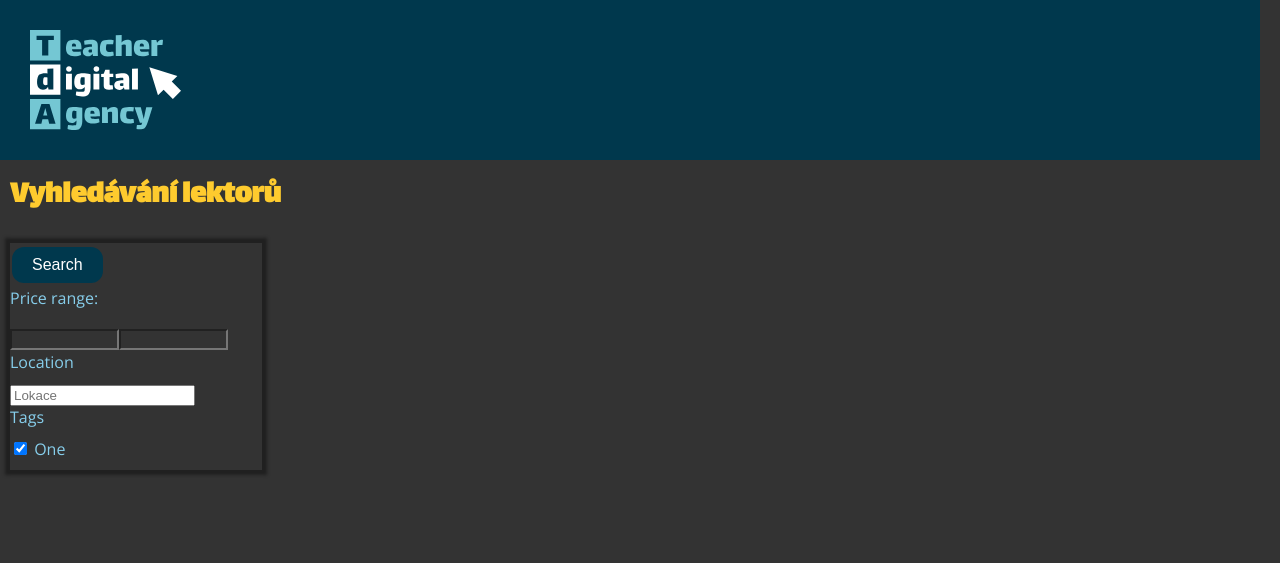
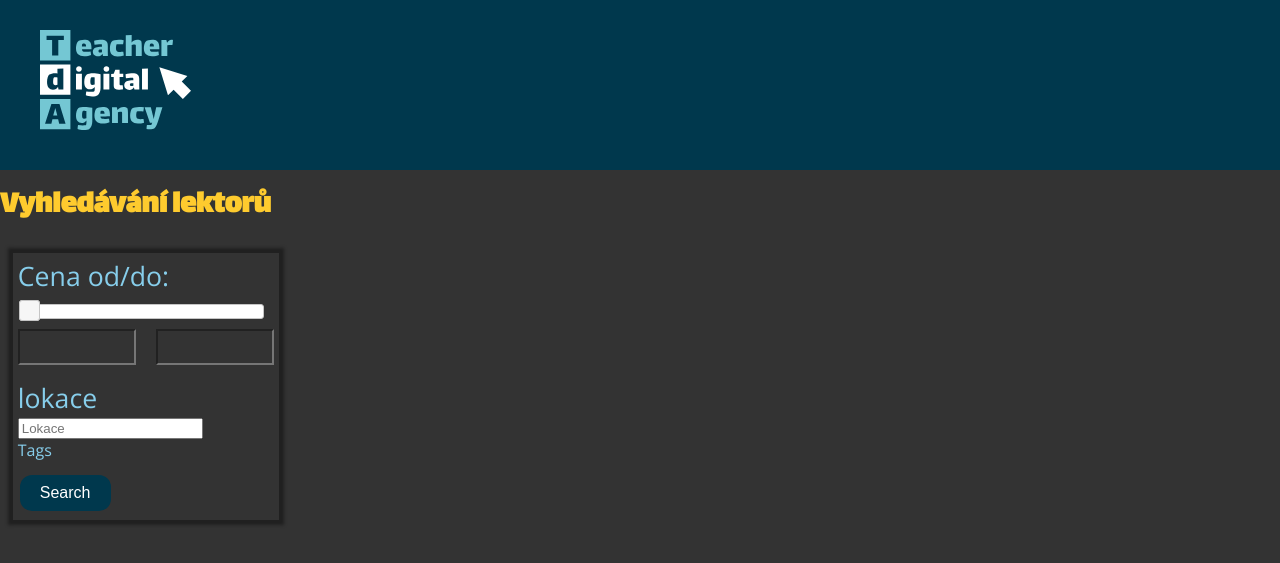
Before and after one commit to GlaryCZ/TdA24-EXTREMISTI, a Flask app: page / in a window 1280 px wide. Shown: the top 563 px of the page. Run offline with Flask 3, Linux system fonts and the light colour scheme; data that the repository does not hold is empty.

Commit message:
visual vylepseni

```diff
--- a/app/static/styles.css
+++ b/app/static/styles.css
@@ -14,7 +14,7 @@ html {
 }
 
 body {
-    margin: 10px;
+    margin: 0px;
 }
 
 h1, h2, h3, h4 {
@@ -44,9 +44,8 @@ label {
 }
 
 #profile {
-    margin-left: 50px;
-    margin-right: 50px;
     box-shadow: 0 0 3px 5px #202020; /*  #74b2ca  */
+    padding-bottom: 1px;
 }
 
 #slider-range {
@@ -130,7 +129,7 @@ label {
 
 #nav-bar {
     background-color: #00384D;
-    margin: -10px -10px;
+    margin: -10px 0px;
     width: 100%;
 }
 #footer {
@@ -145,16 +144,45 @@ label {
 #filters {
     float: left;
     width: 20%;
+    margin-left: 1%;
     border: 5px #FECB2E;
+    padding: 5px;
     box-shadow: 0 0 3px 5px #202020; /*  #74b2ca  */
 }
 
 #profile-list {
+    margin-left: 1%;
+    margin-right: 1%;
     float: left;
-    width: 80%;
+    width: 75%;
+    padding: 5px;
 }
 
 #amount-max {
     background: fixed;
     text-align: right;
+    float: right;
+    height: 30px;
+    width: 110px;
+    font-size: 20pt;
 }
+
+#amount-min {
+    background: fixed;
+    text-align: left;
+    float: left;
+    height: 30px;
+    width: 110px;
+    font-size: 20pt;
+}
+
+#price-range-text {
+    font-size: 20pt;
+    margin-bottom: 0px;
+}
+
+#location-text {
+    margin-top: 15px;
+    font-size: 20pt;
+    margin-bottom: 0px;
+}
--- a/app/templates/base.html
+++ b/app/templates/base.html
@@ -22,7 +22,7 @@
 <body>
     <div id="nav-bar">
         <a href = "{{url_for('homepage')|e}}">
-            <img src = "{{url_for('static', filename='TeacherDigitalAgency_LOGO_colour-white.svg')}}" height="100" style="vertical-align:middle;margin:30px 30px">
+            <img src = "{{url_for('static', filename='TeacherDigitalAgency_LOGO_colour-white.svg')}}" height="100" style="vertical-align:middle;margin:40px 40px">
         </a>
     </div>
     <div id="content">{% block content %}{% endblock%}</div>
--- a/app/templates/homepage.html
+++ b/app/templates/homepage.html
@@ -11,7 +11,7 @@
     $("#slider-range").slider({
       range: true,
       min: 0,
-      max: {{max_price}},
+      max: "{{max_price}}",
     values: [$('#amount-min').val(), $('#amount-max').val()],
     slide: function (event, ui) {
       $("#amount-min").val(ui.values[0]);
@@ -30,27 +30,18 @@
     <option value="Brno"></option>
   </datalist>
   <form method="post">
-    <input type="submit" value="Search" class="button"><br>
-    <label>
-      Price range:
+    <label id="price-range-text">
+      Cena od/do:
     </label><br>
     <div id="slider-range"></div>
     <input type="text" id="amount-min" name="min_price" class="inp-price" {% if last_searched.min_price %}
       value="{{last_searched.min_price}}" {% endif %} readonly>
     <input type="text" id="amount-max" name="max_price" class="inp-price" {% if last_searched.max_price %}
       value="{{last_searched.max_price}}" {% endif %} readonly><br>
-    <label>Location</label><br>
+    <label id="location-text">lokace</label><br>
     <input type="text" name="location" placeholder="Lokace" list="seznam-lokaci" {% if last_searched.location %}
       value="{{last_searched.location}}" {% endif %}><br>
     <label>Tags</label><br>
-    <!-- test tag -->
-    <label class="tag-checkbox">
-      <input type="checkbox" checked="checked">
-      <span class="checkmark"></span>
-      One
-    </label>
-
-    <!-- test tag -->
     {% for tag in tags %}
     <label for="{{tag.uuid}}">
       <a class="tag">{{tag.name|e}}</a>
@@ -58,6 +49,7 @@
         last_searched[tag.uuid]=="on" %} checked{% endif %}>
     </label><br>
     {% endfor %}
+    <input type="submit" value="Search" class="button"><br>
   </form>
 </div>
 <div id="profile-list">
```
